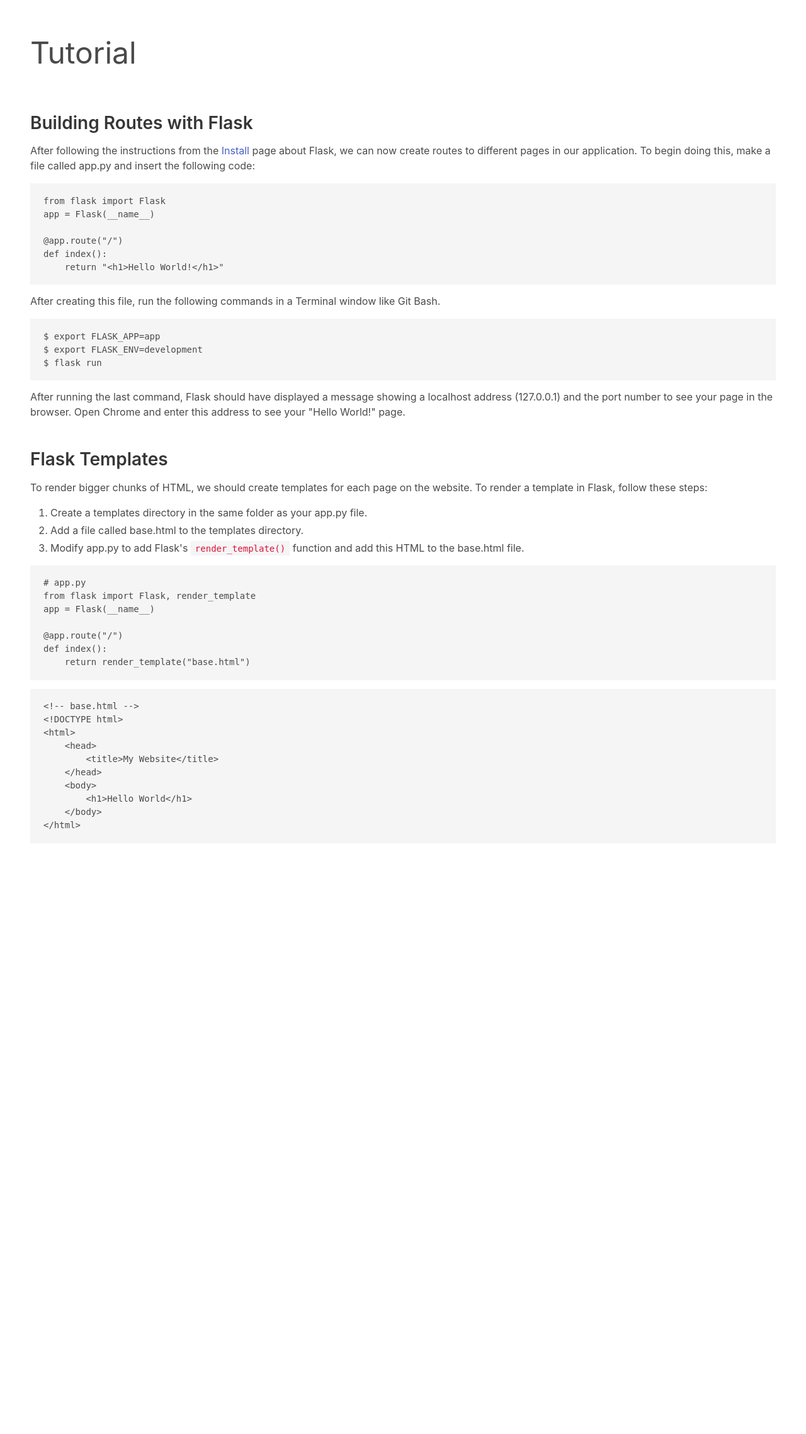
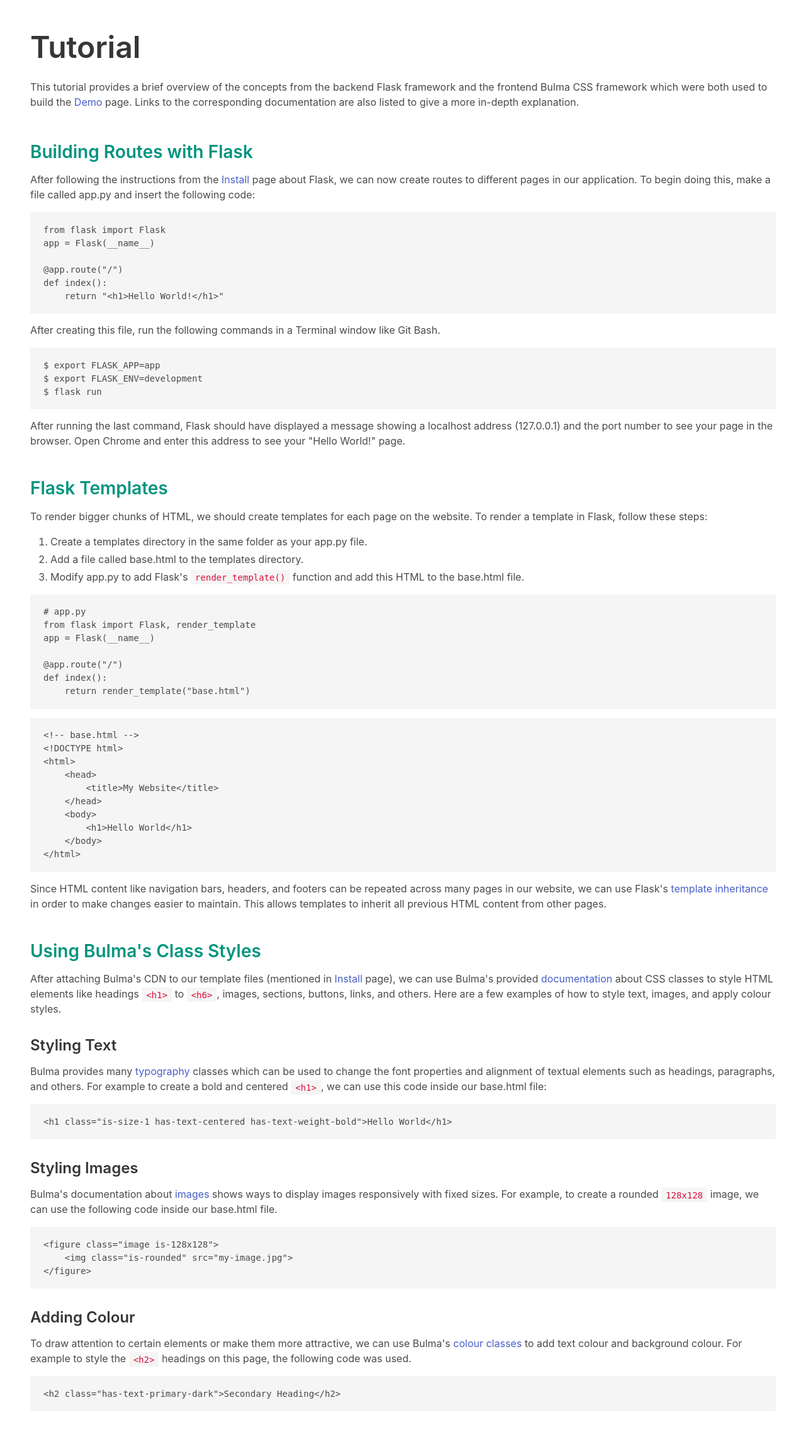
Before and after one commit to pa-aggarwal/cps530-project, a Flask app: page /tutorial in a window 1280 px wide. Shown: the part 52-2329 px from the top of the page at 63% size. Before the commit the page ends 1369 px from the top, so only its background shows below. Run offline with Flask 2, Linux system fonts and the light colour scheme; some libraries are stand-ins or nearby versions.

Commit message:
Finish tutorial page by adding Bulma section

```diff
--- a/templates/tutorial.html
+++ b/templates/tutorial.html
@@ -1,10 +1,11 @@
 {% extends "base.html" %}
 {% block content %}
-    <section class="section">
+    <section class="section content pt-6 pb-4">
         <h1 class="is-size-1">Tutorial</h1>
+        <p>This tutorial provides a brief overview of the concepts from the backend Flask framework and the frontend Bulma CSS framework which were both used to build the <a href="{{ url_for('demo') }}">Demo</a> page. Links to the corresponding documentation are also listed to give a more in-depth explanation.</p>
     </section>
-    <section class="section content py-3" id="flask-routes">
-        <h2>Building Routes with Flask</h2>
+    <section class="section content py-3" id="building-routes-with-flask">
+        <h2 class="has-text-primary-dark">Building Routes with Flask</h2>
         <p>After following the instructions from the <a href="#">Install</a> page about Flask, we can now create routes to different pages in our application. To begin doing this, make a file called <span>app.py</span> and insert the following code:</p>
 <pre><code>from flask import Flask
 app = Flask(__name__)
@@ -19,7 +20,7 @@ $ flask run</code></pre>
         <p>After running the last command, Flask should have displayed a message showing a localhost address (127.0.0.1) and the port number to see your page in the browser. Open Chrome and enter this address to see your "Hello World!" page.</p>
     </section>
     <section class="section content py-3" id="flask-templates">
-        <h2>Flask Templates</h2>
+        <h2 class="has-text-primary-dark">Flask Templates</h2>
         <p>To render bigger chunks of HTML, we should create templates for each page on the website. To render a template in Flask, follow these steps:</p>
         <ol>
             <li>Create a <span>templates</span> directory in the same folder as your <span>app.py</span> file.</li>
@@ -43,5 +44,21 @@ def index():
         &lt;h1&gt;Hello World&lt;/h1&gt;
     &lt;/body&gt;
 &lt;/html&gt;</code></pre>
+        <p>Since HTML content like navigation bars, headers, and footers can be repeated across many pages in our website, we can use Flask's <a href="https://flask.palletsprojects.com/en/2.0.x/patterns/templateinheritance/" target="_blank">template inheritance</a> in order to make changes easier to maintain. This allows templates to inherit all previous HTML content from other pages.</p>
+    </section>
+    <section class="section content py-3" id="using-bulmas-class-styles">
+        <h2 class="has-text-primary-dark">Using Bulma's Class Styles</h2>
+        <p>After attaching Bulma's CDN to our template files (mentioned in <a href="#">Install</a> page), we can use Bulma's provided <a href="https://bulma.io/documentation/" target="_blank">documentation</a> about CSS classes to style HTML elements like headings <code>&lt;h1&gt;</code> to <code>&lt;h6&gt;</code>, images, sections, buttons, links, and others. Here are a few examples of how to style text, images, and apply colour styles.</p>
+        <h3>Styling Text</h3>
+        <p>Bulma provides many <a href="https://bulma.io/documentation/helpers/typography-helpers/" target="_blank">typography</a> classes which can be used to change the font properties and alignment of textual elements such as headings, paragraphs, and others. For example to create a bold and centered <code>&lt;h1&gt;</code>, we can use this code inside our <span>base.html</span> file:</p>
+<pre><code>&lt;h1 class="is-size-1 has-text-centered has-text-weight-bold"&gt;Hello World&lt;/h1&gt;</code></pre>
+        <h3>Styling Images</h3>
+        <p>Bulma's documentation about <a href="https://bulma.io/documentation/elements/image/" target="_blank">images</a> shows ways to display images responsively with fixed sizes. For example, to create a rounded <code>128x128</code> image, we can use the following code inside our <span>base.html</span> file.</p>
+<pre><code>&lt;figure class="image is-128x128"&gt;
+    &lt;img class="is-rounded" src="my-image.jpg"&gt;
+&lt;/figure&gt;</code></pre>
+        <h3>Adding Colour</h3>
+        <p>To draw attention to certain elements or make them more attractive, we can use Bulma's <a href="https://bulma.io/documentation/helpers/color-helpers/" target="_blank">colour classes</a> to add text colour and background colour. For example to style the <code>&lt;h2&gt;</code> headings on this page, the following code was used.</p>
+<pre><code>&lt;h2 class="has-text-primary-dark"&gt;Secondary Heading&lt;/h2&gt;</code></pre>
     </section>
 {% endblock content %}
```
